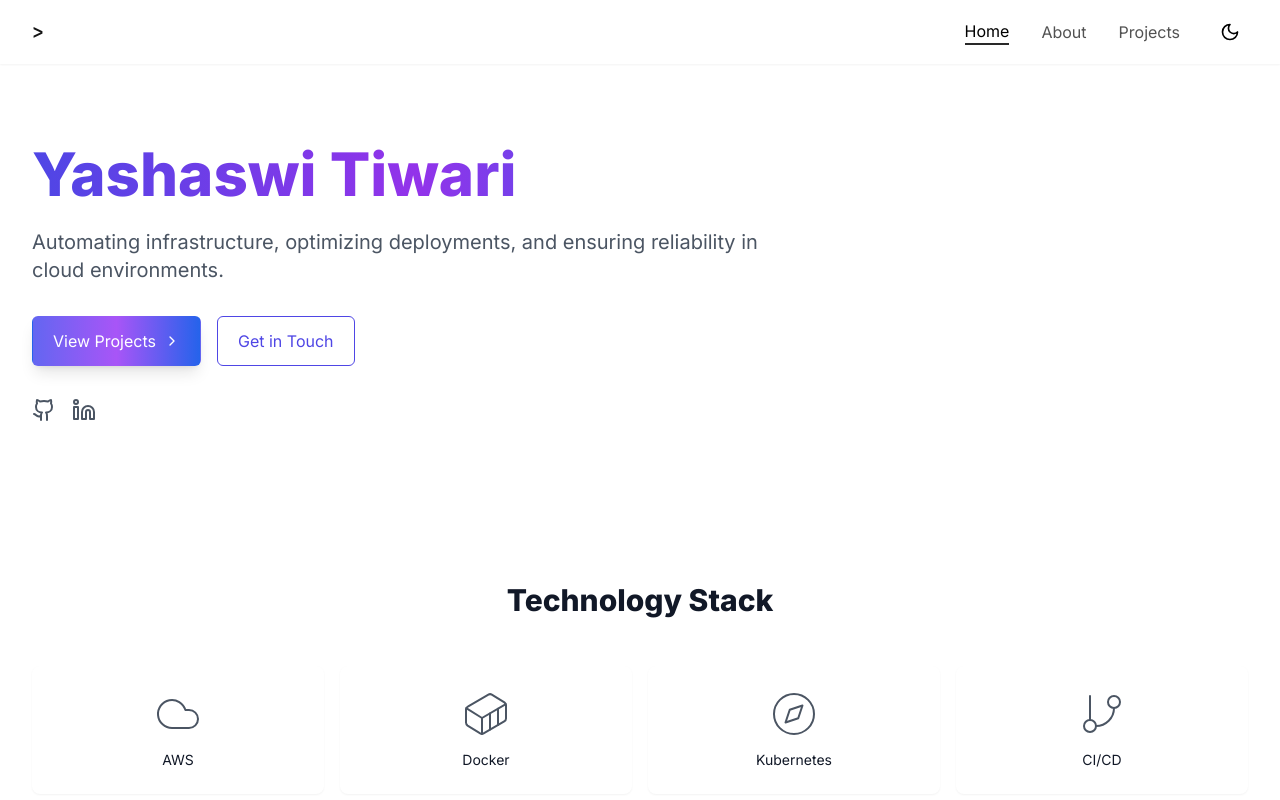
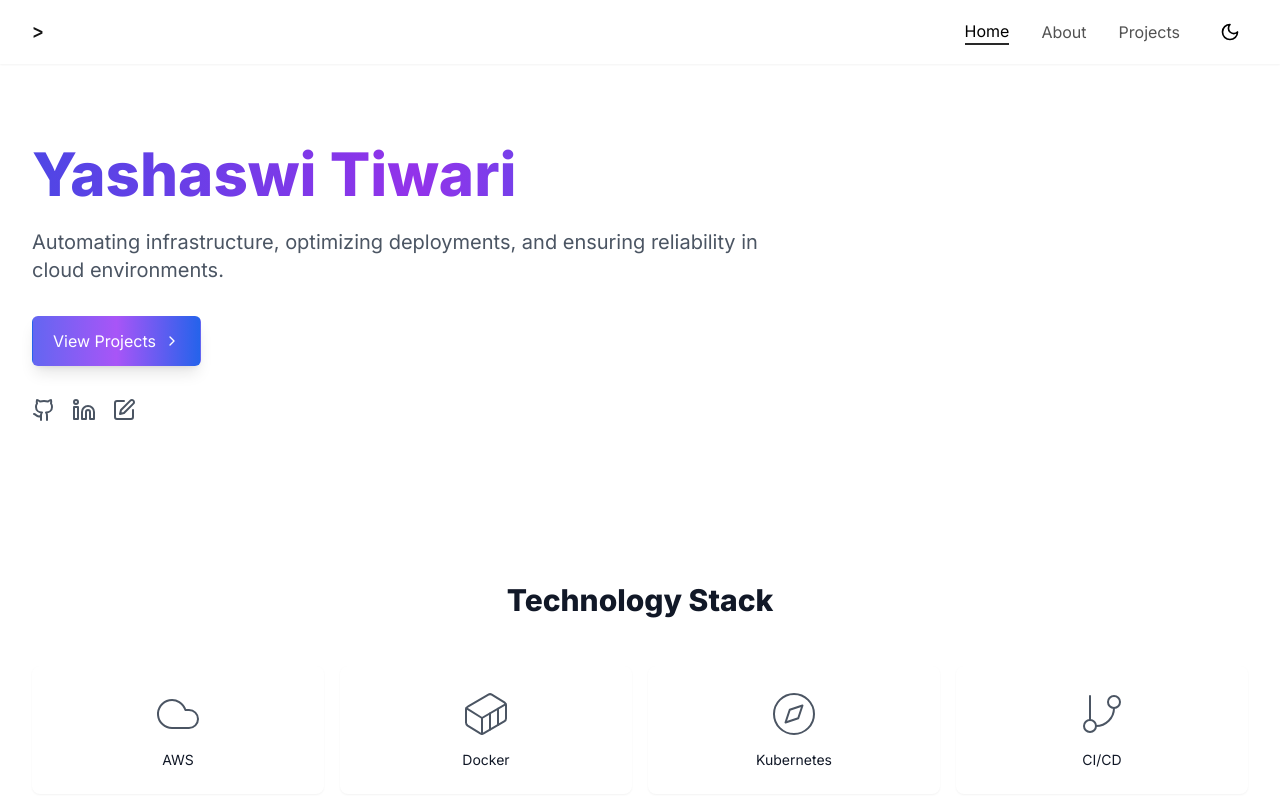
Before and after one commit to yashaswi29/Portfolio, a React (Vite) app: page / in a window 1280 px wide. Shown: the top 800 px of the page. Built offline with nearby package versions, Linux system fonts and the light colour scheme.

Commit message:
add: hashnode icon with link

```diff
--- a/src/pages/Home.tsx
+++ b/src/pages/Home.tsx
@@ -1,5 +1,5 @@
 import React, { useEffect, useState } from 'react';
-import { Server, Database, Cloud, Terminal, Github, Linkedin, ChevronRight, Container, Compass, Globe, GitBranch, Monitor, Cpu } from 'lucide-react';
+import { Server, Database, Cloud, Terminal, Github, Linkedin, ChevronRight, Container, Compass, Globe, GitBranch, Monitor, Cpu, PenSquare } from 'lucide-react';
 
 const Section = ({ title, children, className = "" }) => (
   <section className={`py-16 px-4 sm:px-6 lg:px-8 ${className}`}>
@@ -58,9 +58,9 @@ const Home = () => {
                 View Projects
                 <ChevronRight size={16} className="ml-2" />
               </button>
-              <button className="inline-flex items-center justify-center px-5 py-3 border border-indigo-600 dark:border-white text-base font-medium rounded-md text-indigo-600 dark:text-white hover:bg-gradient-to-r hover:from-indigo-50 hover:to-purple-50 dark:hover:bg-gray-800 transition-all duration-200 hover:scale-105">
+              {/* <button className="inline-flex items-center justify-center px-5 py-3 border border-indigo-600 dark:border-white text-base font-medium rounded-md text-indigo-600 dark:text-white hover:bg-gradient-to-r hover:from-indigo-50 hover:to-purple-50 dark:hover:bg-gray-800 transition-all duration-200 hover:scale-105">
                 Get in Touch
-              </button>
+              </button> */}
             </div>
             <div
               className="mt-8 flex space-x-4"
@@ -82,6 +82,15 @@ const Home = () => {
                 aria-label="LinkedIn"
               >
                 <Linkedin size={24} />
+              </a>
+              <a
+                href="https://hashnode.com/@yashaswiyeezy"
+                target="_blank"
+                rel="noopener noreferrer"
+                className="text-gray-600 dark:text-gray-300 hover:text-indigo-600 dark:hover:text-white transition-all duration-200 hover:scale-110"
+                aria-label="Hashnode"
+              >
+                <PenSquare size={24} />
               </a>
             </div>
           </div>
```
